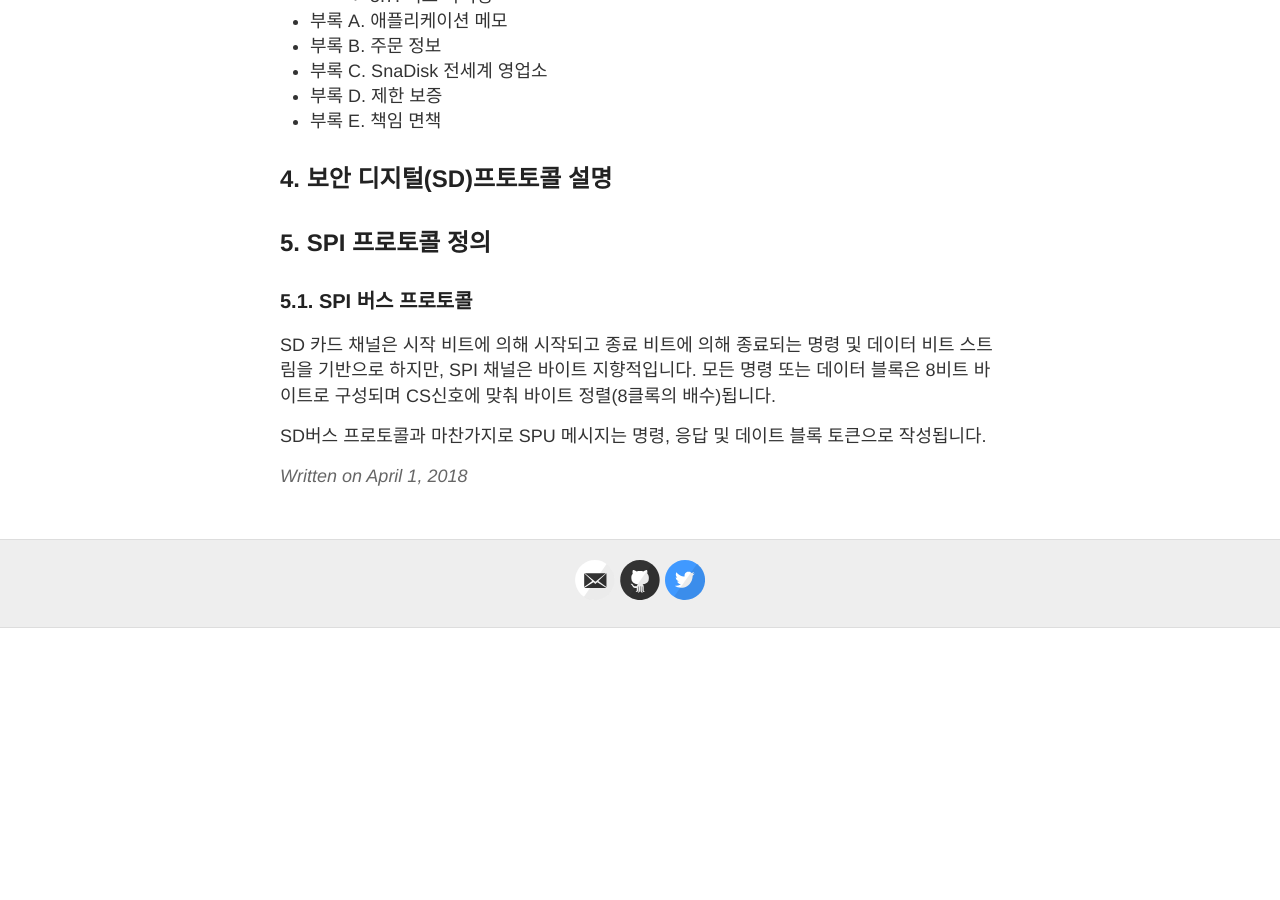
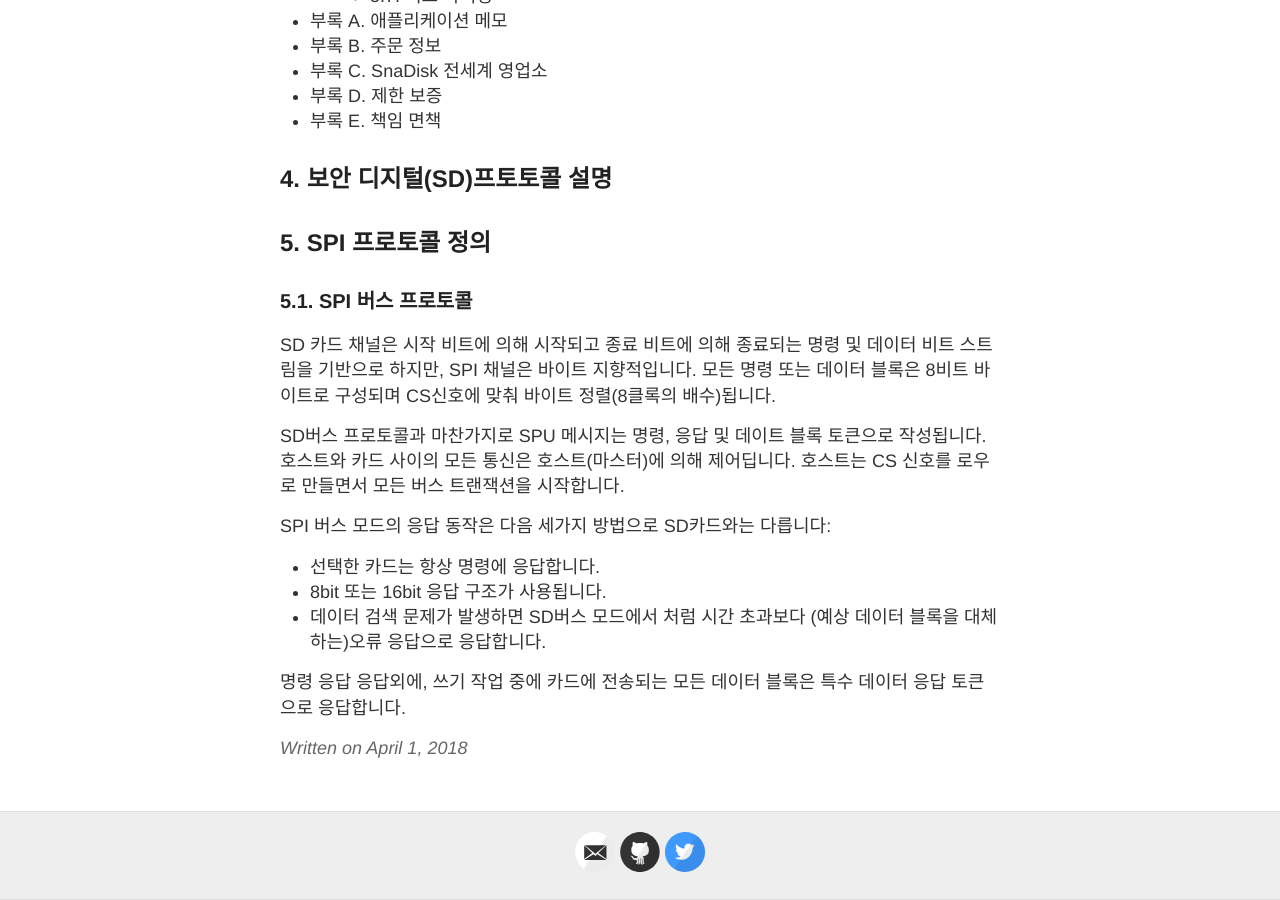
Before and after one commit to WonSeobSon/wonseobson.github.io, a Jekyll site: the page built from _posts/2018-04-01-Sandisk-Secure-Digital-Card.md, in a window 1280 px wide and 900 px high, scrolled down 1215 px. Built offline with Jekyll 4.4.1, drawn with Linux system fonts in a browser that asks for light colours; before the commit the page ends 1843 px from its top, so only the background shows below that.

Commit message:
5,1 작성

```diff
--- a/_posts/2018-04-01-Sandisk-Secure-Digital-Card.md
+++ b/_posts/2018-04-01-Sandisk-Secure-Digital-Card.md
@@ -77,4 +77,11 @@ title: Sandisk Secure Digital Card
 
   SD 카드 채널은 시작 비트에 의해 시작되고 종료 비트에 의해 종료되는 명령 및 데이터 비트 스트림을 기반으로 하지만, SPI 채널은 바이트 지향적입니다. 모든 명령 또는 데이터 블록은 8비트 바이트로 구성되며 CS신호에 맞춰 바이트 정렬(8클록의 배수)됩니다.
 
-  SD버스 프로토콜과 마찬가지로 SPU 메시지는 명령, 응답 및 데이트 블록 토큰으로 작성됩니다.
+  SD버스 프로토콜과 마찬가지로 SPU 메시지는 명령, 응답 및 데이트 블록 토큰으로 작성됩니다. 호스트와 카드 사이의 모든 통신은 호스트(마스터)에 의해 제어딥니다. 호스트는 CS 신호를 로우로 만들면서 모든 버스 트랜잭션을 시작합니다.
+
+  SPI 버스 모드의 응답 동작은 다음 세가지 방법으로 SD카드와는 다릅니다:
+   - 선택한 카드는 항상 명령에 응답합니다.
+   - 8bit 또는 16bit 응답 구조가 사용됩니다.
+   - 데이터 검색 문제가 발생하면 SD버스 모드에서 처럼 시간 초과보다 (예상 데이터 블록을 대체 하는)오류 응답으로 응답합니다.
+
+  명령 응답 응답외에, 쓰기 작업 중에 카드에 전송되는 모든 데이터 블록은 특수 데이터 응답 토큰으로 응답합니다.
```
